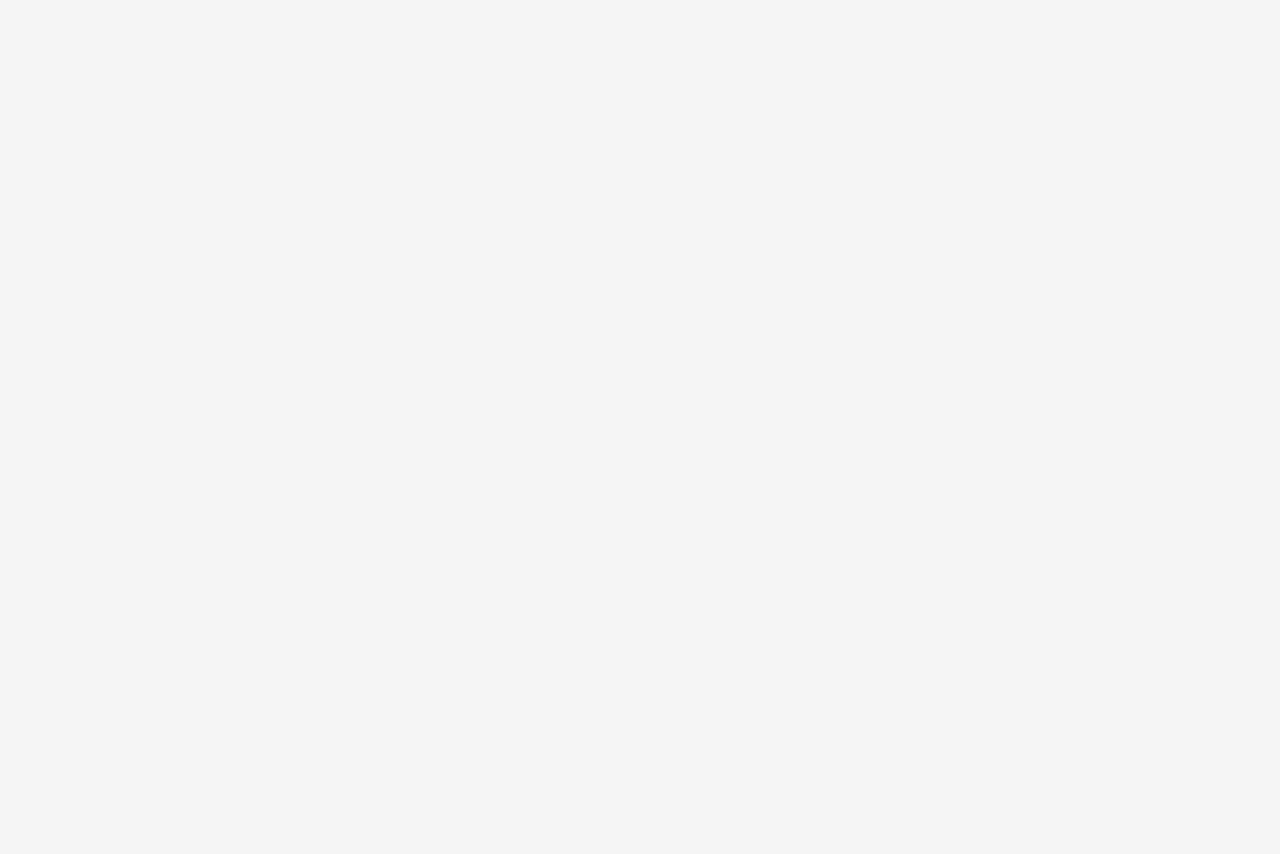
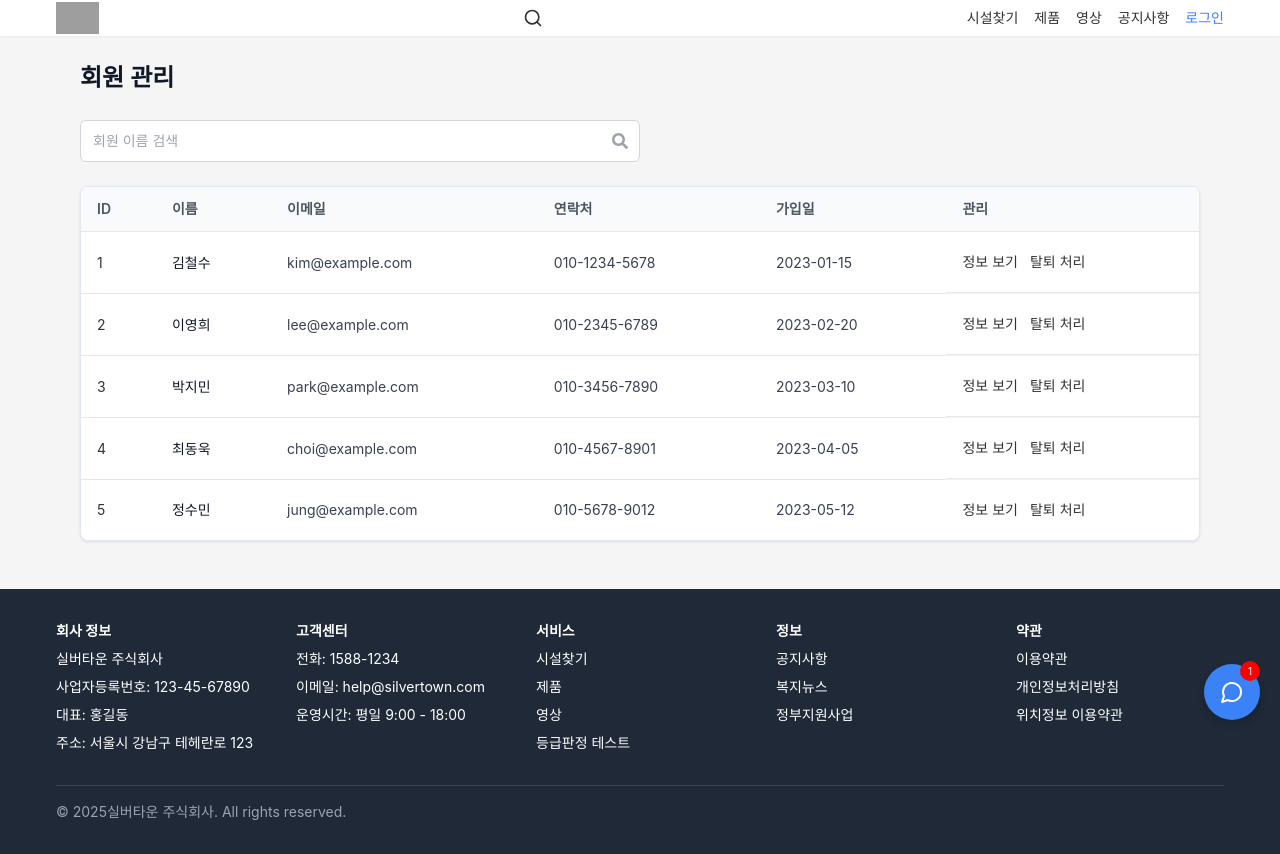
Before and after one commit to JinsuNa/msy, a React (Create React App) app: page /admin/users in a window 1280 px wide. Before the commit this address had no page. Before the commit the page ends 800 px from the top, so only its background shows below. Built offline with nearby package versions, Linux system fonts and the light colour scheme; grey boxes are pictures that could not be loaded.

Commit message:
회원관리

```diff
--- a/src/App.js
+++ b/src/App.js
@@ -31,6 +31,7 @@ import AdminProductsEditPage from "./pages/AdminProductsEditPage";
 import AdminFacilitiesNewPage from "./pages/AdminFacilitiesNewPage";
 import AdminFacilitiesEditPage from "./pages/AdminFacilitiesEditPage";
 import AdminQuestionsDetailPage from "./pages/AdminQuestionsDetailPage";
+import AdminUserPage from "./pages/admin/AdminUserPage"
 
 import BottomNavigation from "./components/BottomNavigation";
 import ChatbotButton from "./components/chatbot/ChatbotButton";
@@ -96,6 +97,8 @@ function App() {
               <Route path="/admin/facilities/new" element={<AdminFacilitiesNewPage />} />
               <Route path="/admin/facilities/:id/edit" element={<AdminFacilitiesEditPage />} />
               <Route path="/admin/questions/:id" element={<AdminQuestionsDetailPage />} />
+              <Route path="/admin/users" element={<AdminUserPage />} />
+
             </Routes>
           </CartProvider>
         </FavoritesProvider>
--- a/src/pages/admin/AdminDashboardPage.js
+++ b/src/pages/admin/AdminDashboardPage.js
@@ -527,23 +527,7 @@ const AdminDashboardPage = () => {
               </div>
             </div>
 
-            {/* 최근 활동 */}
-            <div className="admin-activity">
-              <h3 className="admin-section-title">최근 활동</h3>
-              <ul className="admin-activity-list">
-                {recentActivities.map((activity) => (
-                  <li key={activity.id} className="admin-activity-item">
-                    <div className="admin-activity-content">
-                      <p className="admin-activity-message">{getActivityMessage(activity)}</p>
-                      <span className="admin-activity-time">{formatTime(activity.timestamp)}</span>
-                    </div>
-                  </li>
-                ))}
-              </ul>
-              <Button className="admin-view-all-button" onClick={handleViewAllActivities}>
-                모든 활동 보기
-              </Button>
-            </div>
+
 
             {/* 빠른 작업 */}
             <div className="admin-quick-actions">
--- /dev/null
+++ b/src/pages/admin/AdminUserPage.js
@@ -0,0 +1,93 @@
+"use client";
+
+import { useState, useEffect } from "react";
+import Layout from "../../components/Layout";
+import { Button } from "../../components/ui/Button";
+import { FaSearch } from "react-icons/fa";
+
+const AdminUserManagementPage = () => {
+  const [searchTerm, setSearchTerm] = useState("");
+  const [members, setMembers] = useState([]);
+  const [isLoading, setIsLoading] = useState(true);
+
+  useEffect(() => {
+    setTimeout(() => {
+      const dummyMembers = [
+        { id: 1, name: "김철수", email: "kim@example.com", phone: "010-1234-5678", joinDate: "2023-01-15" },
+        { id: 2, name: "이영희", email: "lee@example.com", phone: "010-2345-6789", joinDate: "2023-02-20" },
+        { id: 3, name: "박지민", email: "park@example.com", phone: "010-3456-7890", joinDate: "2023-03-10" },
+        { id: 4, name: "최동욱", email: "choi@example.com", phone: "010-4567-8901", joinDate: "2023-04-05" },
+        { id: 5, name: "정수민", email: "jung@example.com", phone: "010-5678-9012", joinDate: "2023-05-12" },
+      ];
+      setMembers(dummyMembers);
+      setIsLoading(false);
+    }, 800);
+  }, []);
+
+  const filteredMembers = members.filter((member) =>
+    member.name.toLowerCase().includes(searchTerm.toLowerCase())
+  );
+
+  return (
+    <Layout>
+      <div className="admin-facilities-list max-w-6xl mx-auto px-4">
+        <div className="admin-header">
+          <h1>회원 관리</h1>
+        </div>
+
+        {/* 검색창 */}
+        <div className="flex flex-col sm:flex-row sm:items-center sm:justify-between gap-2 mt-4 mb-6">
+          <div className="relative w-full sm:w-1/2">
+            <FaSearch className="absolute right-3 top-1/2 -translate-y-1/2 text-gray-400 w-4 h-4" />
+            <input
+              type="text"
+              placeholder="회원 이름 검색"
+              value={searchTerm}
+              onChange={(e) => setSearchTerm(e.target.value)}
+              className="w-full pr-10 pl-4 py-2 border border-gray-300 rounded-md text-sm placeholder-gray-400 bg-white outline-none"
+            />
+          </div>
+        </div>
+
+        {/* 테이블 */}
+        {filteredMembers.length === 0 ? (
+          <div className="admin-empty-state py-10 text-center text-gray-500 text-sm">
+            검색 조건에 맞는 회원이 없습니다.
+          </div>
+        ) : (
+          <div className="admin-table-container">
+            <table className="admin-table w-full text-sm">
+              <thead className="bg-gray-50 text-gray-700">
+                <tr>
+                  <th className="px-6 py-4">ID</th>
+                  <th className="px-6 py-4">이름</th>
+                  <th className="px-6 py-4">이메일</th>
+                  <th className="px-6 py-4">연락처</th>
+                  <th className="px-6 py-4">가입일</th>
+                  <th className="px-6 py-4">관리</th>
+                </tr>
+              </thead>
+              <tbody className="divide-y divide-gray-100">
+                {filteredMembers.map((member) => (
+                  <tr key={member.id} className="h-14">
+                    <td className="px-6 py-2">{member.id}</td>
+                    <td className="px-6 py-2 font-medium text-gray-900">{member.name}</td>
+                    <td className="px-6 py-2 text-gray-700">{member.email}</td>
+                    <td className="px-6 py-2 text-gray-700">{member.phone}</td>
+                    <td className="px-6 py-2 text-gray-700">{member.joinDate}</td>
+                    <td className="px-6 py-2 flex gap-3">
+                      <Button size="sm" variant="outline">정보 보기</Button>
+                      <Button size="sm" variant="destructive">탈퇴 처리</Button>
+                    </td>
+                  </tr>
+                ))}
+              </tbody>
+            </table>
+          </div>
+        )}
+      </div>
+    </Layout>
+  );
+};
+
+export default AdminUserManagementPage;
```
